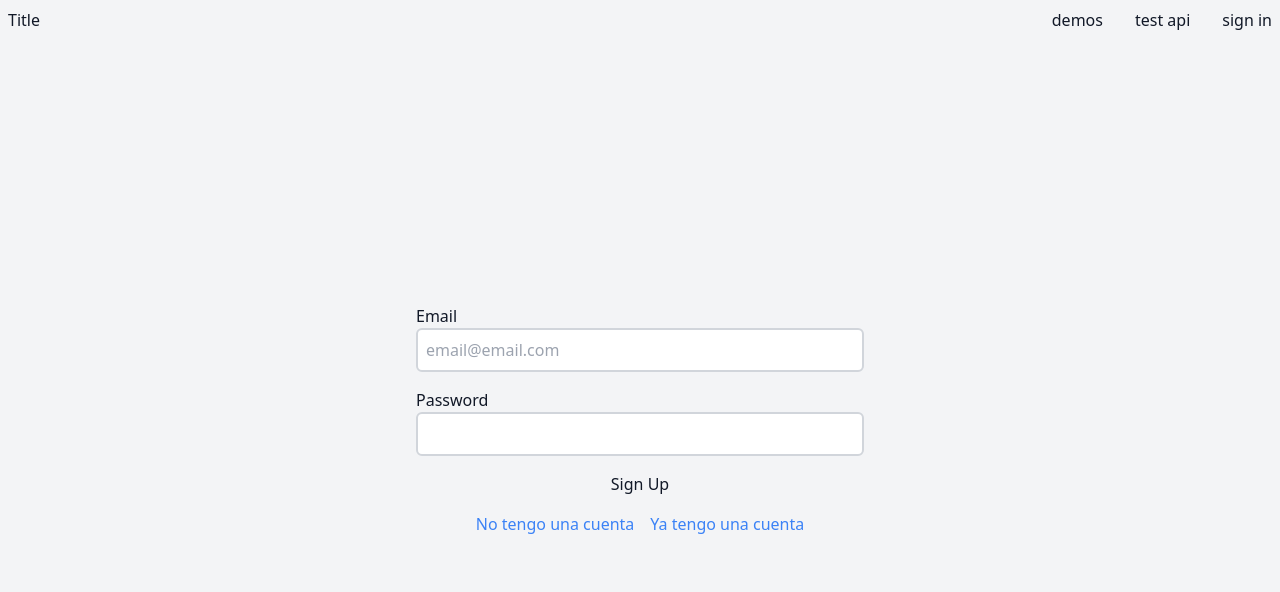
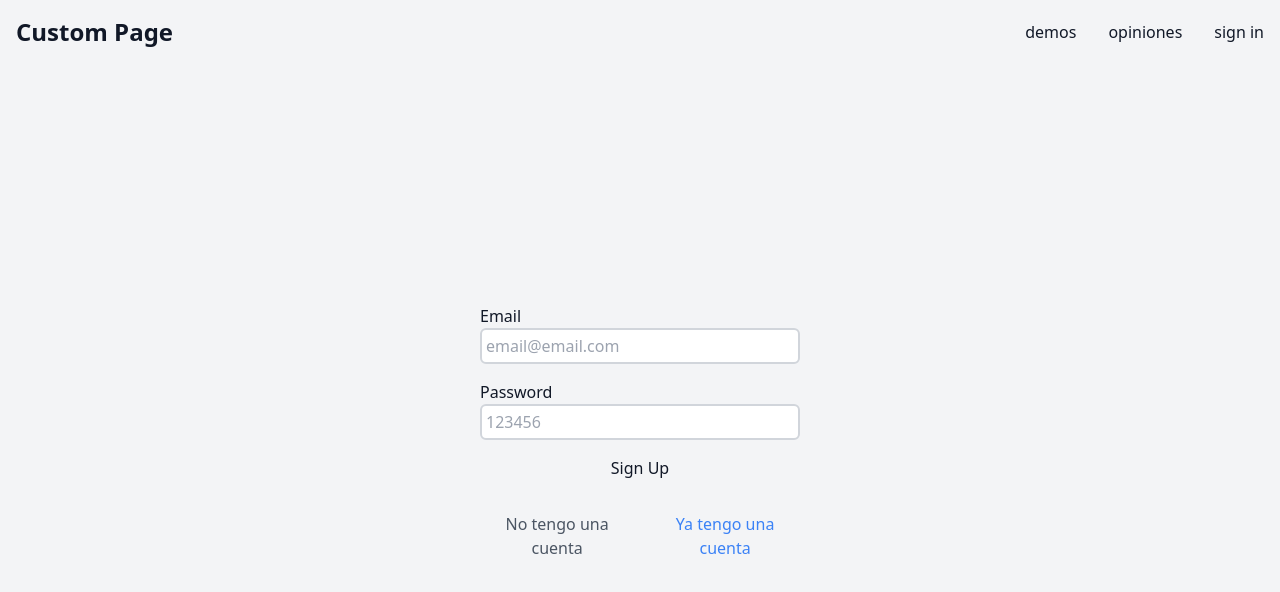
Before and after one commit to HoracioGutierrez/portfolio_demo_next_auth, a Next.js app: page /sign-in in a window 1280 px wide. Shown: the top 592 px of the page. Built offline with nearby package versions, Linux system fonts and the light colour scheme; no server answers.

Commit message:
Start developing opinions page

```diff
--- a/app/layout.tsx
+++ b/app/layout.tsx
@@ -15,12 +15,15 @@ export default function RootLayout({
 }: {
   children: React.ReactNode
 }) {
+
   return (
     <ClerkProvider>
       <html lang="en">
         <body className="antialiased bg-gray-100 text-gray-900 dark:bg-gray-900 dark:text-gray-100 min-h-screen flex flex-col">
-          <Header/>
-          {children}
+          <Header />
+          <main className="flex flex-col flex-1 p-2 md:p-3 lg:p-4">
+            {children}
+          </main>
         </body>
       </html>
     </ClerkProvider>
--- a/app/layout/Header.tsx
+++ b/app/layout/Header.tsx
@@ -1,24 +1,16 @@
 "use client"
 import { SignedIn, SignedOut, UserButton, useUser } from "@clerk/nextjs/app-beta/client"
-import { useRouter } from 'next/navigation'
-import { useEffect } from "react"
 import Link from "next/link"
 
 
 export default function Header() {
 
-  const handleApi = async () => {
-    const response = await fetch('/api/test')
-    const data = await response.json()
-    console.log(data)
-  }
-
   return (
-    <header className="flex justify-between p-2">
-      <h1>Title</h1>
-      <nav className="flex gap-8">
+    <header className="flex justify-between p-2 md:p-3 lg:p-4">
+      <h1 className="text-3xl font-bold md:text-4xl lg:text-2xl">Custom Page</h1>
+      <nav className="gap-8 hidden sm:flex items-center">
         <Link href="/demos"> demos </Link>
-        <button onClick={handleApi}>test api</button>
+        <Link href="/opiniones"> opiniones </Link>
         <SignedIn>
           <UserButton />
         </SignedIn>
--- /dev/null
+++ b/app/opiniones/page.tsx
@@ -0,0 +1,131 @@
+const opiniones = [
+  {
+    nombre: "Juan Perez",
+    empresa: "Google",
+    opinion: "Esta es una prueba de opiniones",
+    rate: 5,
+    fecha: "2020-10-10",
+    id: 1,
+    verified: true,
+    link: "https://www.linkedin.com/in/juan-perez-123456789/",
+    avatar: "https://www.gravatar.com/avatar/205e460b479e2e5b48aec07710c08d50",
+    tipo: "alumno"
+  },
+  {
+    nombre: "Ana Lopez",
+    empresa: "Facebook",
+    opinion: "Esta es una prueba de opiniones mas larga que la anterior. Esta es una prueba de opiniones mas larga que la anterior. Esta es una prueba de opiniones mas larga que la anterior. Esta es una prueba de opiniones mas larga que la anterior. Esta es una prueba de opiniones mas larga que",
+    rate: 4,
+    fecha: "2020-10-10",
+    id: 2,
+    verified: true,
+    link: "https://www.linkedin.com/in/ana-lopez-123456789/",
+    avatar: "https://www.gravatar.com/avatar/205e460b479e2e5b48aec07710c08d50",
+    tipo: "manager"
+  },
+  {
+    nombre: "Pedro Sanchez",
+    empresa: "Amazon",
+    opinion: "Esta es una prueba de opiniones",
+    rate: 3.5,
+    fecha: "2020-10-10",
+    id: 3,
+    verified: false,
+    link: "https://www.linkedin.com/in/pedro-sanchez-123456789/",
+    avatar: "https://www.gravatar.com/avatar/205e460b479e2e5b48aec07710c08d50",
+    tipo: "contratista"
+  }
+]
+
+
+export default function OpinionesPage() {
+  return (
+    <div>
+      <h1 className="font-semibold text-xl mb-4">Opiniones</h1>
+      <section className="lg:flex">
+        <p className="font-light text-gray-400 mb-8 lg:mb-0 lg:w-[400px]">Aqui van las opiniones de todos mis alumnos y personas que hayan participado en mis cursos de alguna manera o con las que haya trabajado en algun punto. De momento esta en construccion asi que por ahora las opiniones no van a tener validacion, pero la idea es que en un futuro cada opinion escrita este respaldada por algun perfil de linkedin, cuenta de google, nombre de empresa, etc.</p>
+        <div className="gap-4 grid min-[450px]:grid-cols-2 md:grid-cols-3 lg:flex-grow lg:grid-cols-1 xl:grid-cols-2">
+          {opiniones.map((opinion) => (
+            <div className="bg-white p-4 shadow-md" key={opinion.id}>
+            </div>
+          ))}
+        </div>
+      </section>
+    </div>
+  )
+}
+
+
+
+/*
+
+<div className="bg-white p-4 mb-4 shadow-md" key={opinion.id}>
+              <div className="flex items-center mb-2">
+                <img className="w-12 h-12 rounded-full mr-4" src={opinion.avatar} alt={opinion.nombre} />
+                <div className="flex flex-col">
+                  <h2 className="font-semibold text-lg">{opinion.nombre}</h2>
+                  <h3 className="font-light text-gray-400">{opinion.empresa}</h3>
+
+                  {opinion.verified && (
+                    <div className="flex items-center">
+                      <svg className="w-4 h-4 mr-1 text-green-500" fill="currentColor" viewBox="0 0 20 20">
+                        <path d="M10.394 2.08a1 1 0 00-.788 0l-7 3a1 1 0 000 1.84L5.25 8.051a.999.999 0 01.356-.257l4-1.714a1 1 0 11.788
+                        1.838L7.667 9.088l1.94.831a1 1 0 00.787 0l7-3a1 1 0 000-1.838l-7-3zM3.31
+                        9.397L5 10.12v4.102a8.969 8.969 0 00-1.05-.174 1 1 0 01-.89-.89 11.115 11.115 0 01.25-3.762zM9.3 15.5a9.01
+                        9.01 0 00-9.3 1.542 9.948 9.948 0 001.746 3.029 9.948 9.948 0 003.029 1.745A9.948 9.948 0 0015.5 16a9.
+                        01 9.01 0 00-6.2-.5z"></path>
+                      </svg>
+                      <p className="font-light text-gray-400">Verified</p>
+                      <a href={opinion.link} className="ml-2 text-blue-500">Ver perfil</a>
+
+                      <svg className="w-4 h-4 ml-2 text-gray-400" fill="currentColor" viewBox="0 0 20 20">
+                        <path fillRule="evenodd" d="M10 2a8 8 0 100 16 8 8 0 000-16zM8
+                        9a1 1 0 011-1h2a1 1 0 110 2H9a1 1 0 01-1-1zm0
+                        4a1 1 0 100 2h4a1 1 0 100-2H8z" clipRule="evenodd"></path>
+                      </svg>
+                      <p className="font-light text-gray-400">Verified</p>
+                      <a href={opinion.link} className="ml-2 text-blue-500">Ver perfil</a>
+
+                    </div>
+
+                  )}
+                </div>
+                <div className="ml-auto">
+                  <p className="font-light text-gray-400">{opinion.fecha}</p>
+                  <div className="flex items-center">
+
+                    {opinion.tipo === "alumno" && (
+                      <svg className="w-4 h-4 mr-1 text-blue-500" fill="currentColor" viewBox="0 0 20 20">
+                        <path fillRule="evenodd" d="M10 2a8 8 0 100 16 8 8 0
+                        000-16zM8 9a1 1 0 011-1h2a1 1 0 110 2H9a1 1 0
+                        01-1-1zm0 4a1 1 0 100 2h4a1 1 0 100-2H8z"
+                          clipRule="evenodd"></path>
+                      </svg>
+                    )}
+
+                    {opinion.tipo === "manager" && (
+                      <svg className="w-4 h-4 mr-1 text-green-500" fill="currentColor" viewBox="0 0 20 20">
+                        <path d="M10.394 2.08a1 1 0 00-.788 0l-7
+                        3a1 1 0 000 1.84L5.25 8.051a.999.999 0
+                        01.356-.257l4-1.714a1 1 0 11.788
+                        1.838L7.667 9.088l1.94.831a1 1 0
+                        00.787 0l7-3a1 1 0 000-1.838l-7-3zM3.31
+                        9.397L5 10.12v4.102a8.969 8.969 0
+                        00-1.05-.174 1 1 0 01-.89-.89 11.115
+                        11.115 0 01.25-3.762zM9.3 15.5a9.01
+                        9.01 0 00-9.3 1.542 9.948 9.948 0
+                        001.746 3.029 9.948 9.948 0
+                        003.029 1.745A9.948 9.948 0
+                        0015.5 16a9.01 9.01 0
+                        00-6.2-.5z"></path>
+                      </svg>
+                    )}
+                  </div>
+
+                </div>
+
+
+              </div>
+            </div>
+
+*/
--- a/app/sign-in/SignInForm.tsx
+++ b/app/sign-in/SignInForm.tsx
@@ -2,7 +2,7 @@
 import { useForm } from "react-hook-form";
 import { useSignIn, useSignUp } from '@clerk/clerk-react';
 import { useRouter, useSearchParams } from 'next/navigation';
-import { ActiveSessionResource, SignInResource } from "@clerk/types"
+import { SignInResource } from "@clerk/types"
 import { useState } from "react";
 
 export default function SignInForm() {
@@ -13,6 +13,7 @@ export default function SignInForm() {
   const router = useRouter();
   const searchParams = useSearchParams();
   const [isSignedIn, setIsSignedIn] = useState(false)
+  const [requestError , setRequestError] = useState("")
 
   const onSubmit = (data: any) => {
     if (isSignedIn) {
@@ -35,7 +36,7 @@ export default function SignInForm() {
         router.push(url_path)
       })
       .catch((error) => {
-        console.log(error)
+        setRequestError(error.errors[0].message)
       })
   }
 
@@ -55,7 +56,7 @@ export default function SignInForm() {
         }
       })
       .catch((error) => {
-        console.log(error)
+        setRequestError(error.errors[0].message)
       })
 
   }
@@ -65,21 +66,22 @@ export default function SignInForm() {
   }
 
   return (
-    <form onSubmit={handleSubmit(onSubmit)} className="grid w-full max-w-md items-center gap-4 m-auto">
+    <form onSubmit={handleSubmit(onSubmit)} className="grid w-full max-w-xs items-center gap-4 m-auto">
       <div className="flex flex-col">
         <label htmlFor="email">Email</label>
-        <input  {...register("email", { required: true })} placeholder="email@email.com" className="rounded-md border-2 border-gray-300 p-2" />
+        <input  {...register("email", { required: true })} placeholder="email@email.com" className="rounded-md border-2 border-gray-300 p-1 text-gray-800" />
       </div>
       <div className="flex flex-col">
         <label htmlFor="password">Password</label>
-        <input  {...register("password", { required: true })} className="rounded-md border-2 border-gray-300 p-2" />
+        <input  {...register("password", { required: true })} className="rounded-md border-2 border-gray-300 p-1 text-gray-800" placeholder="123456" type="password"/>
       </div>
       {(errors.email || errors.password) && <span className="text-red-500">This field is required</span>}
+      {requestError && <span className="text-red-500">{requestError}</span>}
       <button type="submit">Sign {isSignedIn ? "In" : "Up"}</button>
 
-      <div className="flex gap-4 justify-center">
-        <button type="button" className="text-blue-500" onClick={toggleForm.bind(null, false)}>No tengo una cuenta</button>
-        <button type="button" className="text-blue-500" onClick={toggleForm.bind(null, true)}>Ya tengo una cuenta</button>
+      <div className="flex gap-2 md:gap-4 md:justify-between mt-4 flex-col md:flex-row">
+        <button type="button" className={`text-blue-500 ${!isSignedIn && "text-gray-600"}`} onClick={toggleForm.bind(null, false)}>No tengo una cuenta</button>
+        <button type="button" className={`text-blue-500 ${isSignedIn && "text-gray-600"}`} onClick={toggleForm.bind(null, true)}>Ya tengo una cuenta</button>
       </div>
 
     </form >
```
